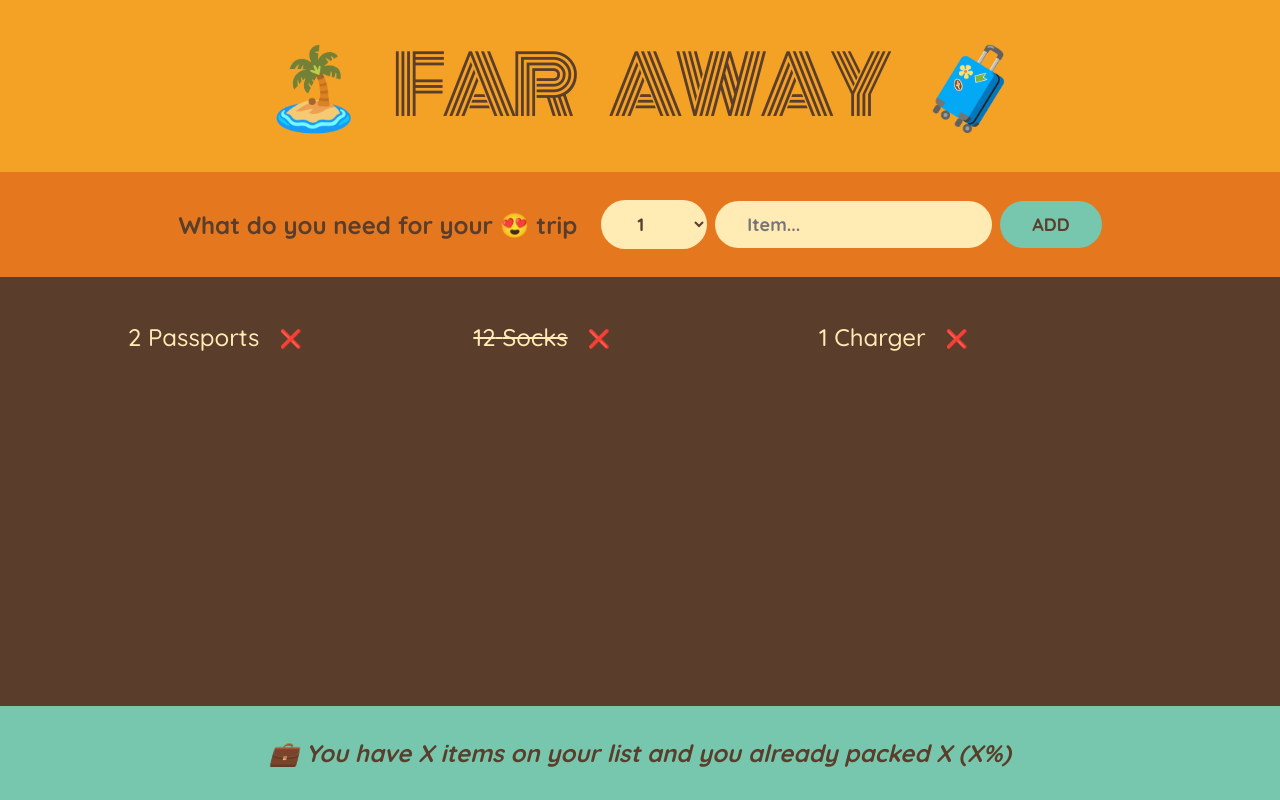
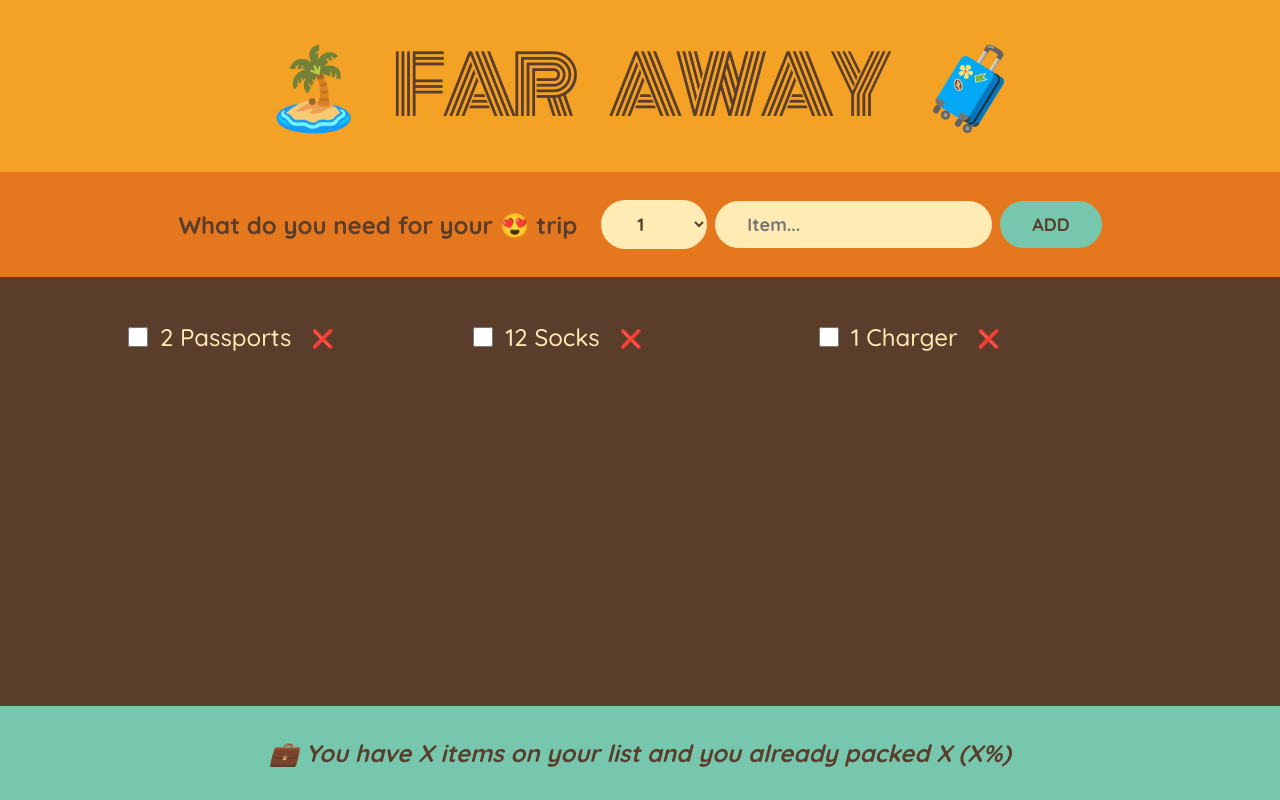
Before and after one commit to anegian/react-travel-list, a React (Create React App) app: page / in a window 1280 px wide. Built offline with nearby package versions, Linux system fonts and the light colour scheme.

Commit message:
added checkbox

```diff
--- a/src/App.js
+++ b/src/App.js
@@ -2,16 +2,40 @@
 
 const initialItems = [
   { id: 1, description: "Passports", quantity: 2, packed: false },
-  { id: 2, description: "Socks", quantity: 12, packed: true },
+  { id: 2, description: "Socks", quantity: 12, packed: false },
   { id: 3, description: "Charger", quantity: 1, packed: false },
 ];
 
 export default function App() {
+  const [items, setItems] = useState(initialItems);
+
+  function handleAddItems(item) {
+    // add a new item to the items array without mutating the original array
+    setItems((items) => [...items, item]);
+  }
+
+  function handleDeleteItem(id) {
+    console.log(id);
+    setItems((items) => items.filter((item) => item.id !== id));
+  }
+
+  function handleToggleItem(id) {
+    setItems((items) =>
+      items.map((item) =>
+        item.id === id ? { ...item, packed: !item.packed } : item
+      )
+    );
+  }
+
   return (
     <div className="app">
       <Logo />
-      <Form />
-      <PackingList />
+      <Form onAddItems={handleAddItems} />
+      <PackingList
+        items={items}
+        onDeleteItem={handleDeleteItem}
+        onToggleItem={handleToggleItem}
+      />
       <Stats />
     </div>
   );
@@ -20,7 +44,7 @@
 function Logo() {
   return <h1>🏝️ Far Away 🧳</h1>;
 }
-function Form() {
+function Form({ onAddItems }) {
   // step a) create piece of state for the input
   const [description, setDescription] = useState("");
   const [quantity, setQuantity] = useState(1);
@@ -32,8 +56,15 @@
     // if empty string nothing happens
     if (!description) return;
 
-    const newItem = { id: Date.now(), quantity, description, packed: false };
+    const newItem = {
+      id: Date.now(),
+      quantity,
+      description,
+      packed: false,
+    };
     console.log(newItem);
+
+    onAddItems(newItem);
 
     // return to initial states
     setDescription("");
@@ -65,25 +96,39 @@
     </form>
   );
 }
-function PackingList() {
+function PackingList({ items, onDeleteItem, onToggleItem }) {
   return (
     <div className="list">
       <ul>
-        {initialItems.map((item) => (
+        {/* other way to render the initial list in the packing list element */}
+        {/*initialItems.map((item) => (
           <Item item={item} key={item.id} />
+        ))*/}
+        {items.map((item) => (
+          <Item
+            item={item}
+            onDeleteItem={onDeleteItem}
+            key={item.id}
+            onToggleItem={onToggleItem}
+          />
         ))}
       </ul>
     </div>
   );
 }
 
-function Item(props) {
+function Item({ item, onDeleteItem, onToggleItem }) {
   return (
     <li>
-      <span style={props.item.packed ? { textDecoration: "line-through" } : {}}>
-        {props.item.quantity} {props.item.description}
+      <input
+        type="checkbox"
+        value={item.packed}
+        onChange={() => onToggleItem(item.id)}
+      />
+      <span style={item.packed ? { textDecoration: "line-through" } : {}}>
+        {item.quantity} {item.description}
       </span>
-      <button>❌</button>
+      <button onClick={() => onDeleteItem(item.id)}>❌</button>
     </li>
   );
 }
```
